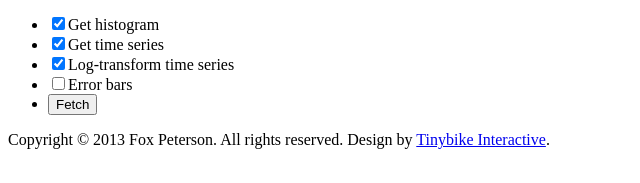
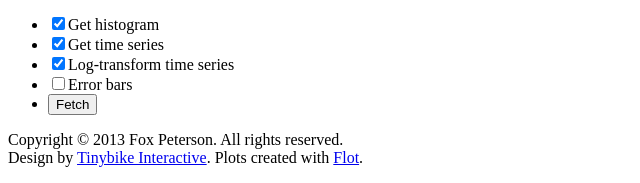
Before and after one commit to tinybike/foxplot, a Django app: template visual/templates/visual/results.html in a window 1280 px wide. Shown: the part 695-878 px from the top of the page, without its empty margins (0-640 px from the left). Before the commit the page ends 844 px from the top, so only its background shows below. Run offline with Django 3.2, Linux system fonts and the light colour scheme; the template is opened without the code that fills it, so the values that code supplies are empty; some libraries are stand-ins or nearby versions.

Commit message:
plotter integration

```diff
--- a/visual/templates/visual/results.html
+++ b/visual/templates/visual/results.html
@@ -339,14 +339,14 @@ $(function() {
 				</ul>
 			{% endif %}--->
 			{% if get_time_series %}
-				<p class="announce">Time series</p>
+				<!---<p class="announce">Time series</p>--->
 				<div class="flot-container">
 					<div id="time_series_placeholder" class="flot-placeholder"></div>
 					<p id="choices" style="float:right; width:135px;"></p>
 				</div>
 			{% endif %}
 			{% if get_histogram %}
-				<p class="announce">Histogram</p>
+				<!---<p class="announce">Histogram</p>--->
 				<div class="flot-container">
 					<div id="histogram_placeholder" class="flot-placeholder"></div>
 				</div>
@@ -356,7 +356,7 @@ $(function() {
 	<div class="push"></div>
 </div>
 <div id="footer">
-	<p>Copyright &copy; 2013 Fox Peterson.  All rights reserved.  Design by <a href="http://www.tinybike.com">Tinybike Interactive</a>.</p>
+	<p>Copyright &copy; 2013 Fox Peterson.  All rights reserved.<br />Design by <a href="http://www.tinybike.com">Tinybike Interactive</a>.  Plots created with <a href="http://www.flotcharts.org/">Flot</a>.</p>
 </div>
 </body>
 </html>
```
